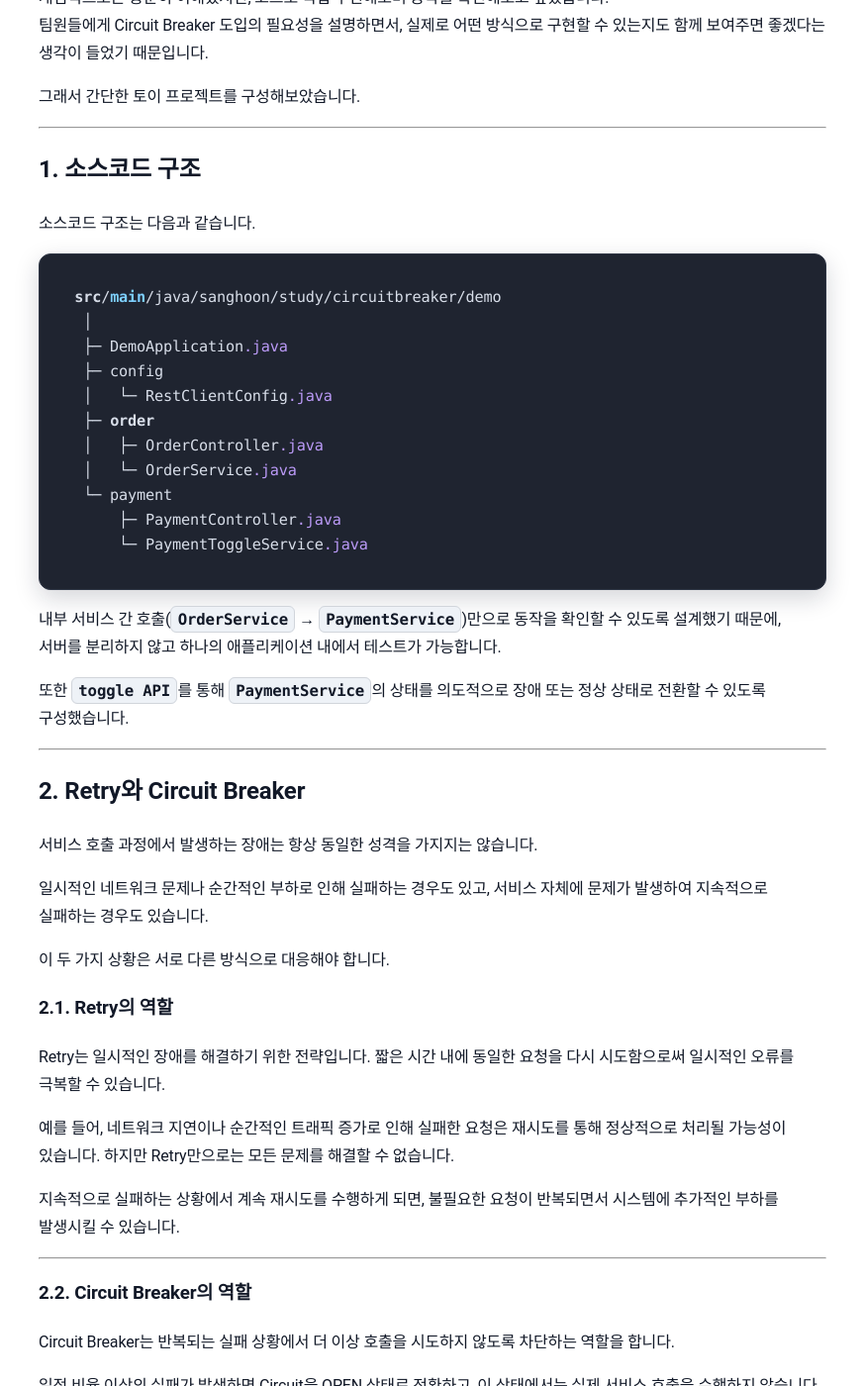
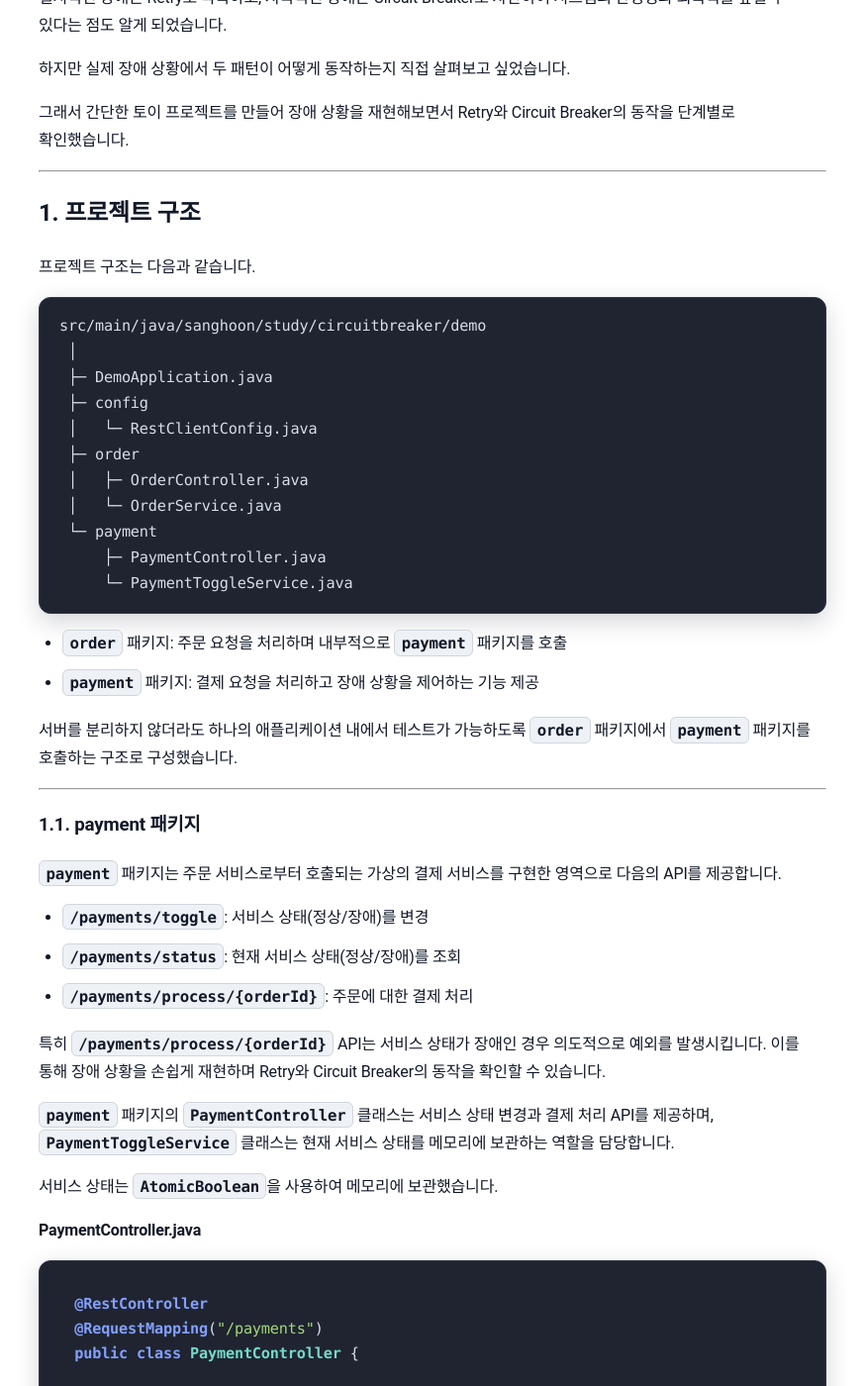
Before and after one commit to sanghoon-lee/sanghoon-lee.github.io, a Jekyll site: the page built from _posts/2026-04-05-circuitbreaker-demo.md, in a window 1280 px wide and 1400 px high, scrolled down 441 px. Shown: the whole window at 99% size, without its empty margins (203-1076 px from the left). Built offline with Jekyll 4.4.1, drawn with Linux system fonts in a browser that asks for light colours; nearby versions of some CDN libraries; comment, search, counter and statistics services are not loaded; some of the changed text lies outside the part shown.

Commit message:
서킷브레이크 패턴 학습기록 포스팅 리라이팅

````diff
--- a/_posts/2026-04-05-circuitbreaker-demo.md
+++ b/_posts/2026-04-05-circuitbreaker-demo.md
@@ -2,23 +2,26 @@
 layout: post
 title: "[토이 프로젝트] Retry + Circuit Breaker를 직접 구현해보며 이해하기"
 date: 2026-04-05
+description: Retry + Circuit Breaker를 직접 구현해 본 토이 프로젝트 수행에 대한 포스팅입니다.
+image: /assets/images/repair.jpg
 categories: 토이프로젝트
 ---
 
-직전 포스팅에서 Circuit Breaker의 개념을 정리했습니다.
+Circuit Breaker 패턴에 대해 공부하면서 개념과 동작 원리는 어느 정도 이해할 수 있었습니다.
 
-개념적으로는 충분히 이해했지만, 코드로 직접 구현해보며 동작을 확인해보고 싶었습니다.
-팀원들에게 Circuit Breaker 도입의 필요성을 설명하면서, 실제로 어떤 방식으로 구현할 수 있는지도 함께 보여주면 좋겠다는 생각이 들었기 때문입니다.
+일시적인 장애는 Retry로 극복하고, 지속적인 장애는 Circuit Breaker로 차단하여 시스템의 안정성과 회복력을 높일 수 있다는 점도 알게 되었습니다.
 
-그래서 간단한 토이 프로젝트를 구성해보았습니다.
+하지만 실제 장애 상황에서 두 패턴이 어떻게 동작하는지 직접 살펴보고 싶었습니다.
+
+그래서 간단한 토이 프로젝트를 만들어 장애 상황을 재현해보면서 Retry와 Circuit Breaker의 동작을 단계별로 확인했습니다.
 
 ---
 
-## 1. 소스코드 구조
+## 1. 프로젝트 구조
 
-소스코드 구조는 다음과 같습니다.
+프로젝트 구조는 다음과 같습니다.
 
-```text
+```nohighlight
 src/main/java/sanghoon/study/circuitbreaker/demo
  │
  ├─ DemoApplication.java
@@ -32,86 +35,28 @@ src/main/java/sanghoon/study/circuitbreaker/demo
      └─ PaymentToggleService.java
 ```
 
-내부 서비스 간 호출(`OrderService` → `PaymentService`)만으로 동작을 확인할 수 있도록 설계했기 때문에,
-서버를 분리하지 않고 하나의 애플리케이션 내에서 테스트가 가능합니다.
+* `order` 패키지: 주문 요청을 처리하며 내부적으로 `payment` 패키지를 호출
+* `payment` 패키지: 결제 요청을 처리하고 장애 상황을 제어하는 기능 제공
 
-또한 `toggle API`를 통해 `PaymentService`의 상태를 의도적으로 장애 또는 정상 상태로 전환할 수 있도록 구성했습니다.
+서버를 분리하지 않더라도 하나의 애플리케이션 내에서 테스트가 가능하도록 `order` 패키지에서 `payment` 패키지를 호출하는 구조로 구성했습니다.
 
 ---
 
-## 2. Retry와 Circuit Breaker
+### 1.1. payment 패키지
 
-서비스 호출 과정에서 발생하는 장애는 항상 동일한 성격을 가지지는 않습니다.
+`payment` 패키지는 주문 서비스로부터 호출되는 가상의 결제 서비스를 구현한 영역으로 다음의 API를 제공합니다.
 
-일시적인 네트워크 문제나 순간적인 부하로 인해 실패하는 경우도 있고, 서비스 자체에 문제가 발생하여 지속적으로 실패하는 경우도 있습니다.
+* `/payments/toggle`: 서비스 상태(정상/장애)를 변경
+* `/payments/status`: 현재 서비스 상태(정상/장애)를 조회
+* `/payments/process/{orderId}`: 주문에 대한 결제 처리
 
-이 두 가지 상황은 서로 다른 방식으로 대응해야 합니다.
+특히 `/payments/process/{orderId}` API는 서비스 상태가 장애인 경우 의도적으로 예외를 발생시킵니다. 이를 통해 장애 상황을 손쉽게 재현하며 Retry와 Circuit Breaker의 동작을 확인할 수 있습니다.
 
-### 2.1. Retry의 역할
+`payment` 패키지의 `PaymentController` 클래스는 서비스 상태 변경과 결제 처리 API를 제공하며, `PaymentToggleService` 클래스는 현재 서비스 상태를 메모리에 보관하는 역할을 담당합니다.
 
-Retry는 일시적인 장애를 해결하기 위한 전략입니다. 짧은 시간 내에 동일한 요청을 다시 시도함으로써 일시적인 오류를 극복할 수 있습니다.
+서비스 상태는 `AtomicBoolean`을 사용하여 메모리에 보관했습니다.
 
-예를 들어, 네트워크 지연이나 순간적인 트래픽 증가로 인해 실패한 요청은 재시도를 통해 정상적으로 처리될 가능성이 있습니다. 하지만 Retry만으로는 모든 문제를 해결할 수 없습니다.
-
-지속적으로 실패하는 상황에서 계속 재시도를 수행하게 되면, 불필요한 요청이 반복되면서 시스템에 추가적인 부하를 발생시킬 수 있습니다.
-
----
-
-### 2.2. Circuit Breaker의 역할
-
-Circuit Breaker는 반복되는 실패 상황에서 더 이상 호출을 시도하지 않도록 차단하는 역할을 합니다.
-
-일정 비율 이상의 실패가 발생하면 Circuit을 OPEN 상태로 전환하고, 이 상태에서는 실제 서비스 호출을 수행하지 않습니다.
-
-이를 통해 장애가 발생한 서비스에 대한 호출을 줄이고, 전체 시스템으로 장애가 확산되는 것을 방지할 수 있습니다.
-
----
-
-### 2.3. Retry와 Circuit Breaker를 함께 사용하는 이유
-
-Retry와 Circuit Breaker는 서로 보완적인 역할을 합니다.
-
-Retry는 “잠깐의 문제일 수 있으니 다시 시도해보자”는 접근이고, Circuit Breaker는 “이미 장애 상태이므로 더 이상 호출하지 말자”는 접근입니다.
-
-즉,
-
-- Retry → 일시적인 장애 대응
-- Circuit Breaker → 지속적인 장애 차단
-
-두 가지를 함께 적용하면 불필요한 재시도를 줄이면서도, 일시적인 오류는 효과적으로 처리할 수 있습니다.
-
-이번 토이 프로젝트에서는 이 두 가지 패턴을 함께 적용하여 각각의 역할과 동작 흐름을 직접 확인해보았습니다.
-
----
-
-## 3. payment 패키지
-
-먼저 호출 대상이 되는 `PaymentService` 관련 코드를 살펴보겠습니다.
-
-`payment` 패키지는 실제 외부 서비스를 단순화한 형태로, 정상 응답을 반환하거나 의도적으로 장애를 발생시키는 역할을 합니다.
-
-### 3.1. PaymentToggleService
-
-```java
-@Service
-public class PaymentToggleService {
-
-    private final AtomicBoolean enabled = new AtomicBoolean(true);
-
-    public boolean isEnabled() {
-        return enabled.get();
-    }
-
-    public boolean change(boolean enabled) {
-        this.enabled.set(enabled);
-        return this.enabled.get();
-    }
-}
-```
-
-`PaymentToggleService`는 서비스의 상태를 관리하는 역할을 합니다. 내부적으로 AtomicBoolean을 사용하여 스레드 안전하게 상태를 유지하고 있으며, API를 통해 이 값을 변경할 수 있도록 했습니다.
-
-### 3.2. PaymentController
+**PaymentController.java**
 
 ```java
 @RestController
@@ -158,27 +103,55 @@ public class PaymentController {
     }
 }
 ```
-`PaymentController`의 주요 역할은 다음과 같습니다.
 
-* toggle API를 통해 서비스 상태를 변경
-* status API를 통한 서비스 상태를 조회
-* process API를 통해 결제 요청 처리
+**PaymentToggleService.java**
 
-특히 process API에서는 서비스가 비활성화된 상태일 경우 예외를 발생시켜 의도적으로 실패 상황을 만들 수 있도록 했습니다. 의도적으로 만든 실패를 통해 Retry와 Circuit Breaker의 동작을 명확하게 확인할 수 있습니다.
+```java
+@Service
+public class PaymentToggleService {
 
-이를 통해 `OrderService`에서 Retry와 Circuit Breaker가 어떻게 동작하는지를 쉽게 확인할 수 있습니다.
+    private final AtomicBoolean enabled = new AtomicBoolean(true);
+
+    public boolean isEnabled() {
+        return enabled.get();
+    }
+
+    public boolean change(boolean enabled) {
+        this.enabled.set(enabled);
+        return this.enabled.get();
+    }
+}
+```
 
 ---
 
-## 4. order 패키지
+### 1.2. order 패키지
 
-다음으로 `PaymentService`를 호출하는 order 패키지를 살펴보겠습니다.
+`order` 패키지는 가상의 주문 서비스를 구현한 영역으로 다음의 API를 제공합니다.
 
-이 패키지에서는 `Retry`와 `Circuit Breaker`를 실제로 적용하여 호출 실패 시 어떤 방식으로 동작하는지를 확인할 수 있도록 구성했습니다.
+* `/orders/{orderId}/pay`: 주문에 대한 결제 요청
 
----
+`order` 패키지의 `OrderController` 클래스는 주문에 대한 결제 요청 API를 제공하며, `OrderService` 클래스는 요청을 처리하면서 내부적으로 `payment` 패키지에 구현된 결제 서비스를 호출합니다. 또한 장애 상황에 대응할 수 있도록 Retry와 Circuit Breaker가 적용되어 있습니다.
 
-### 4.1. OrderService
+**OrderController.java**
+
+```java
+@RestController
+public class OrderController {
+    private final OrderService orderService;
+
+    public OrderController(OrderService orderService) {
+        this.orderService = orderService;
+    }
+
+    @PostMapping("/orders/{orderId}/pay")
+    public Map<String, Object> pay(@PathVariable String orderId) {
+        return orderService.placeOrder(orderId);
+    }
+}
+```
+
+**OrderService.java**
 
 ```java
 @Service
@@ -218,9 +191,9 @@ public class OrderService {
     }
 }
 ```
-`OrderService`는 `PaymentService`를 호출하는 역할을 담당합니다.
 
-여기서 핵심은 다음 두 가지입니다.
+
+`OrderService` 클래스에서 핵심적인 부분은 아래의 코드입니다.
 
 ```java
 @Retry(name = "paymentService")
@@ -228,86 +201,39 @@ public class OrderService {
 ```
 
 * Retry → 호출 실패 시 재시도 수행
-* Circuit Breaker → 실패가 누적되면 호출 차단
+* Circuit Breaker → 실패 이력을 기반으로 호출 차단 여부를 결정
 
-fallback은 Circuit Breaker에서 처리되며, Retry는 예외 발생 시 재시도를 수행합니다.
-
-하나의 요청은 다음과 같은 순서로 처리됩니다.
+Retry는 일시적인 장애를 극복하기 위해 재시도를 수행하며, Circuit Breaker는 누적된 실패율을 기준으로 상태를 변경합니다.
 
 ```text
 OrderService 호출
   ↓
-Retry (최대 N회 재시도)
+PaymentService 호출 실패
   ↓
-실패 누적
+Retry 수행
   ↓
-Circuit Breaker OPEN
+Retry 실패
+  ↓
+Circuit Breaker에 실패 이력 기록
+  ↓
+실패가 누적되면 OPEN 상태 전환
   ↓
 이후 요청은 즉시 fallback 처리
 ```
 
-즉, Retry는 일시적인 오류를 보완하고, Circuit Breaker는 지속적인 장애 상황에서 호출을 차단하는 역할을 합니다.
+---
 
-Circuit Breaker가 OPEN 상태가 되면, `PaymentService` 호출 없이 바로 fallback이 실행됩니다.
+## 2. 설정
 
-이 상태에서는 실제 서비스 호출 자체가 차단되기 때문에, 불필요한 부하를 줄이고 장애 확산을 방지할 수 있습니다.
+앞에서 살펴본 코드에서 Retry와 Circuit Breaker는 어노테이션만으로 적용되어 있는 것처럼 보이지만, 실제 동작 방식은 설정을 통해 결정됩니다.
 
-## 4.2. OrderController
+설정은 `application.yml`에 정의됩니다. 설정을 통해 Retry와 Circuit Breaker의 동작을 세밀하게 조정할 수 있으며, 실무에서는 서비스 특성에 맞게 이 값을 튜닝하는 것이 중요합니다.
 
-```java
-@RestController
-public class OrderController {
-    private final OrderService orderService;
-
-    public OrderController(OrderService orderService) {
-        this.orderService = orderService;
-    }
-
-    @PostMapping("/orders/{orderId}/pay")
-    public Map<String, Object> pay(@PathVariable String orderId) {
-        return orderService.placeOrder(orderId);
-    }
-}
-```
-
-`OrderController`는 테스트를 위한 진입점 역할을 합니다.
-
-클라이언트는 이 API를 호출함으로써 내부적으로 `PaymentService` 호출이 발생하고, 그 과정에서 Retry와 Circuit Breaker의 동작을 확인할 수 있습니다.
+이번 토이프로젝트에서는 장애 상황을 빠르게 재현하기 위해 비교적 작은 임계값을 사용했습니다.
 
 ---
 
-## 5. config 패키지
-
-`RestClientConfig`는 RestClient Bean을 생성하는 설정 클래스입니다.
-
-이 설정을 통해 `OrderService`에서 `PaymentService`로의 호출 경로가 구성됩니다.
-
-```java
-@Configuration
-public class RestClientConfig {
-
-    @Bean
-    public RestClient restClient(RestClient.Builder builder) {
-        return builder
-                .baseUrl("http://localhost:8080")
-                .build();
-    }
-}
-```
-
-현재 프로젝트에서는 별도의 서버를 분리하지 않고 하나의 애플리케이션 내에서 테스트하기 때문에, baseUrl을 동일한 애플리케이션 주소(localhost)로 설정하여 내부 호출이 가능하도록 구성했습니다.
-
-실무에서는 외부 서비스 주소를 사용하며, 환경별 설정으로 분리하는 것이 일반적입니다.
-
----
-
-## 6. 설정
-
-앞에서 살펴본 코드에서 `Retry`와 `Circuit Breaker`는 어노테이션만으로 적용되어 있는 것처럼 보이지만, 실제 동작 방식은 설정을 통해 결정됩니다.
-
-이 프로젝트에서는 `application.yml`을 통해 Retry와 Circuit Breaker의 동작 기준을 정의했습니다.
-
-### 6.1. Retry 설정
+### 2.1. Retry
 
 ```yaml
 resilience4j:
@@ -318,12 +244,12 @@ resilience4j:
         waitDuration: 500ms
 ```
 
-* maxAttempts: 최대 재시도 횟수
+* maxAttempts: 최초 호출을 포함한 최대 시도 횟수
 * waitDuration: 재시도 간 대기 시간
 
-즉, 하나의 요청에 대해 최대 3번까지 재시도를 수행합니다.
+---
 
-### 6.2. Circuit Breaker 설정
+### 2.2. Circuit Breaker
 
 ```yaml
 resilience4j:
@@ -341,42 +267,27 @@ resilience4j:
 * failureRateThreshold: OPEN 상태로 전환되는 실패율 기준
 * waitDurationInOpenState: OPEN 상태 유지 시간
 
-예를 들어, 최근 4건 중 2건 이상 실패하면 (50%) Circuit Breaker가 OPEN 상태로 전환됩니다.
-
-### 6.3. 설정이 의미하는 동작
-
-이 설정을 기반으로 전체 흐름은 다음과 같이 동작합니다.
-
-```text
-요청 발생
- → Retry (최대 3번 재시도)
- → 실패 누적
- → 실패율 초과 시 Circuit Breaker OPEN
- → 이후 요청은 fallback 처리
- → 일정 시간 후 HALF_OPEN
- → 성공 시 CLOSED 복구
-```
-
-설정을 통해 Retry와 Circuit Breaker의 동작을 세밀하게 조정할 수 있으며, 실무에서는 서비스 특성에 맞게 이 값을 튜닝하는 것이 중요합니다.
+> 현재 설정에서는 최소 4건 이상의 호출이 발생한 이후부터 실패율을 계산합니다. 따라서 최근 4건의 요청 중 2건 이상이 실패하면 실패율이 50%가 되어 Circuit Breaker가 OPEN 상태로 전환됩니다.
 
 ---
 
-## 7. 실행 및 동작 확인
+## 3. 실행
 
 이제 실제로 애플리케이션을 실행하고, Retry와 Circuit Breaker가 어떻게 동작하는지 확인해보겠습니다.
 
-### 7.1. 애플리케이션 실행
-
-**요청**
 ```bash
 ./gradlew bootRun
 ```
 
-### 7.2. PaymentService 상태 확인
+---
+
+### 3.1. 정상 상태에서 호출
+
+가상의 결제 서비스(`payment` 패키지)가 상태를 조회하면 정상인 것을 확인할 수 있습니다.
 
 **요청**
 ```bash
-curl http://localhost:8080/payments/status
+$ curl http://localhost:8080/payments/status
 ```
 
 **응답**
@@ -386,11 +297,11 @@ curl http://localhost:8080/payments/status
 }
 ```
 
-### 7.3. 정상 상태에서 호출
+이 상태에서 가상의 주문 서비스(`order` 패키지)가 결제 서비스를 호출하면 정상적인 응답을 받을 수 있습니다.
 
 **요청**
 ```bash
-curl -X POST http://localhost:8080/orders/1001/pay
+$ curl -X POST http://localhost:8080/orders/1001/pay
 ```
 
 **응답**
@@ -402,13 +313,16 @@ curl -X POST http://localhost:8080/orders/1001/pay
   "processedAt":"2026-04-05T19:19:46.857306400"
 }
 ```
-정상 상태에서는 `PaymentService`가 정상적으로 호출됩니다.
 
-### 7.4. 장애 상태로 전환
+---
+
+### 3.2. Retry 수행
+
+이번에는 Retry 수행을 확인하기 위해서 결제 서비스의 상태를 장애로 전환합니다.
 
 **요청**
 ```bash
-curl -X POST http://localhost:8080/payments/toggle?enabled=false
+$ curl -X POST http://localhost:8080/payments/toggle?enabled=false
 ```
 
 **응답**
@@ -419,13 +333,11 @@ curl -X POST http://localhost:8080/payments/toggle?enabled=false
 }
 ```
 
-이제 PaymentService는 항상 실패하도록 설정됩니다.
-
-### 7.5. Retry 동작 확인
+이 상태에서 주문 서비스가 결제 서비스를 호출하면 오류로 처리된 응답을 받게 됩니다.
 
 **요청**
 ```bash
-curl -X POST http://localhost:8080/orders/2001/pay
+$ curl -X POST http://localhost:8080/orders/2001/pay
 ```
 
 **응답**
@@ -438,7 +350,7 @@ curl -X POST http://localhost:8080/orders/2001/pay
 }
 ```
 
-애플리케이션 로그를 통해 동일한 요청이 Retry 설정에 따라 3회 재시도되는 것을 확인할 수 있습니다.
+애플리케이션 로그를 통해 동일한 요청이 총 3회 시도된 것을 확인할 수 있습니다.
 
 **로그**
 ```text
@@ -448,9 +360,11 @@ calling payment service. orderId=2001
 fallback executed. orderId=2001, reason=org.springframework.web.client.HttpServerErrorException$InternalServerError: 500 Internal Server Error: "{"timestamp":"2026-04-05T10:41:06.338+00:00","status":500,"error":"Internal Server Error","path":"/payments/process/2001"}"
 ```
 
-### 7.6. Circuit Breaker OPEN 상태 확인
+---
 
-다음과 같이 여러 번 실패 요청을 반복합니다.
+### 3.3. Circuit Breaker 차단
+
+이후 다음과 같이 실패 요청을 여러 차례 반복하게 되면 Circuit Breaker가 OPEN 상태로 전환됩니다.
 
 **요청**
 ```bash
@@ -460,40 +374,34 @@ curl -X POST http://localhost:8080/orders/2004/pay
 curl -X POST http://localhost:8080/orders/2005/pay
 ```
 
-일정 횟수 이상의 실패가 누적되면 Circuit Breaker가 OPEN 상태로 전환됩니다.
-
-이후 로그는 다음과 같이 변경됩니다.
+이후 애플리케이션 로그에서 다음과 같은 메시지를 확인할 수 있습니다.
 
 **로그**
 ```text
 fallback executed. orderId=2005, reason=io.github.resilience4j.circuitbreaker.CallNotPermittedException: CircuitBreaker 'paymentService' is OPEN and does not permit further calls
 ```
 
-CallNotPermittedException이 발생하는 경우, Circuit Breaker가 OPEN 상태로 전환되어 실제 호출이 차단된 상태입니다.
+CallNotPermittedException이 발생한 것으로 Circuit Breaker가 OPEN 상태로 전환되어 실제 호출이 차단된 상태를 의미합니다.
 
-> CallNotPermittedException 발생 → 호출 차단
+이 상태에서는 더 이상 즉시 fallback 로직이 실행됩니다.
 
-이 상태에서는 더 이상 `PaymentService`를 호출하지 않고, 즉시 fallback 로직이 실행됩니다.
+---
 
-### 7.7. HALF_OPEN → CLOSED 복구 확인
+### 3.4. Circuit Breaker 복구
 
-다시 `PaymentService`를 정상 상태로 변경합니다.
+이번에는 Circuit Breaker 차단이 복구되는지 확인하기 위해서 결제 서비스의 상태를 정상으로 전환합니다.
 
 **요청**
 ```bash
 curl -X POST http://localhost:8080/payments/toggle?enabled=true
 ```
 
-설정된 시간(waitDurationInOpenState)이 지난 후 요청을 수행합니다.
+설정된 시간(waitDurationInOpenState)이 지난 후 요청을 수행하면 Circuit Breaker는 HALF_OPEN 상태가 되어 서비스 정상 여부를 확인하기 위한 호출을 허용합니다.
 
 **요청**
 ```bash
 curl -X POST http://localhost:8080/orders/3001/pay
 ```
-
-이 시점에는 Circuit Breaker가 HALF_OPEN 상태가 되어 일부 요청만 허용됩니다.
-
-요청이 성공하면 Circuit Breaker는 CLOSED 상태로 복구됩니다.
 
 **응답**
 ```json
@@ -505,58 +413,41 @@ curl -X POST http://localhost:8080/orders/3001/pay
 }
 ```
 
-### 7.8. 전체 동작 흐름 정리
+그리고 정상 응답의 반환이 확인되면 Circuit Breaker는 CLOSED 상태로 복구됩니다.
 
-```text
-정상 상태
-  ↓
-장애 발생
-  ↓
-Retry 수행 (재시도)
-  ↓
-실패 누적
-  ↓
-Circuit Breaker OPEN
-  ↓
-호출 차단 (fallback)
-  ↓
-일정 시간 후 HALF_OPEN
-  ↓
-정상 응답 시 CLOSED 복구
+---
+
+## 4. 트러블 슈팅: Retry와 Circuit Breaker가 동작하지 않았던 이유
+
+Resilience4j의 **@Retry**, **@CircuitBreaker** 어노테이션은 Spring AOP 기반으로 동작합니다. 따라서 프로젝트에 다음 의존성이 포함되어 있어야 실제로 Retry와 Circuit Breaker가 적용됩니다.
+
+```gradle
+implementation 'org.springframework.boot:spring-boot-starter-aop'
 ```
 
-### 7.9. 정리
+AOP 의존성이 없으면 **@Retry**, **@CircuitBreaker** 어노테이션이 메서드에 선언되어 있어도 RestClient 호출에서 발생한 예외가 그대로 메서드 외부로 전달됩니다. 그래서 Retry와 Circuit Breaker가 동작하지 않습니다.
 
-테스트를 통해 다음과 같은 점을 확인할 수 있습니다.
+---
+
+## 5. 정리
+
+이번 토이프로젝트를 통해 확인한 내용은 다음과 같습니다.
 
 * Retry는 일시적인 오류를 보완하기 위해 재시도를 수행한다
 * Circuit Breaker는 반복되는 실패 상황에서 호출을 차단한다
 * OPEN 상태에서는 실제 서비스 호출이 발생하지 않는다
 * 일정 시간이 지나면 HALF_OPEN 상태를 거쳐 정상 상태로 복구된다
-
-이처럼 Retry와 Circuit Breaker를 함께 적용하면 일시적인 오류는 유연하게 처리하면서도, 지속적인 장애로부터 시스템을 보호할 수 있습니다.
+* Retry와 Circuit Breaker를 함께 사용하면 일시적인 장애와 지속적인 장애를 각각 효과적으로 처리할 수 있다
 
 ---
 
-## 8. 트러블 슈팅: Retry가 동작하지 않았던 이유
-
-Resilience4j의 `@Retry`, `@CircuitBreaker` 어노테이션은 Spring AOP 기반으로 동작합니다. 따라서 프로젝트에 다음 의존성이 포함되어 있어야 실제로 Retry와 Circuit Breaker가 적용됩니다.
-
-```gradle
-implementation 'org.springframework.boot:spring-boot-starter-aop'
-```
-
-AOP 의존성이 없으면 @Retry, @CircuitBreaker 어노테이션이 메서드에 선언되어 있어도 RestClient 호출에서 발생한 예외가 그대로 메서드 외부로 전달됩니다. 그래서 Retry와 Circuit Breaker가 동작하지 않습니다.
-
----
-
-## 참고: 소스 코드
+## 6. 소스 코드
 
 * [Circuit Breaker Demo](https://github.com/sanghoon-lee/circuit-breaker)
 
 ---
 
-## 관련 포스팅
+## 7. 관련 포스팅
 
 * [[학습기록] 서킷 브레이커 패턴(Circuit Breaker Pattern): 개념정리](https://sanghoon-lee.github.io/2026/04/01/circuitbreaker/)
 
````
Also changed, not shown: _posts/2026-04-01-circuitbreaker.md (+4 -6 lines).
